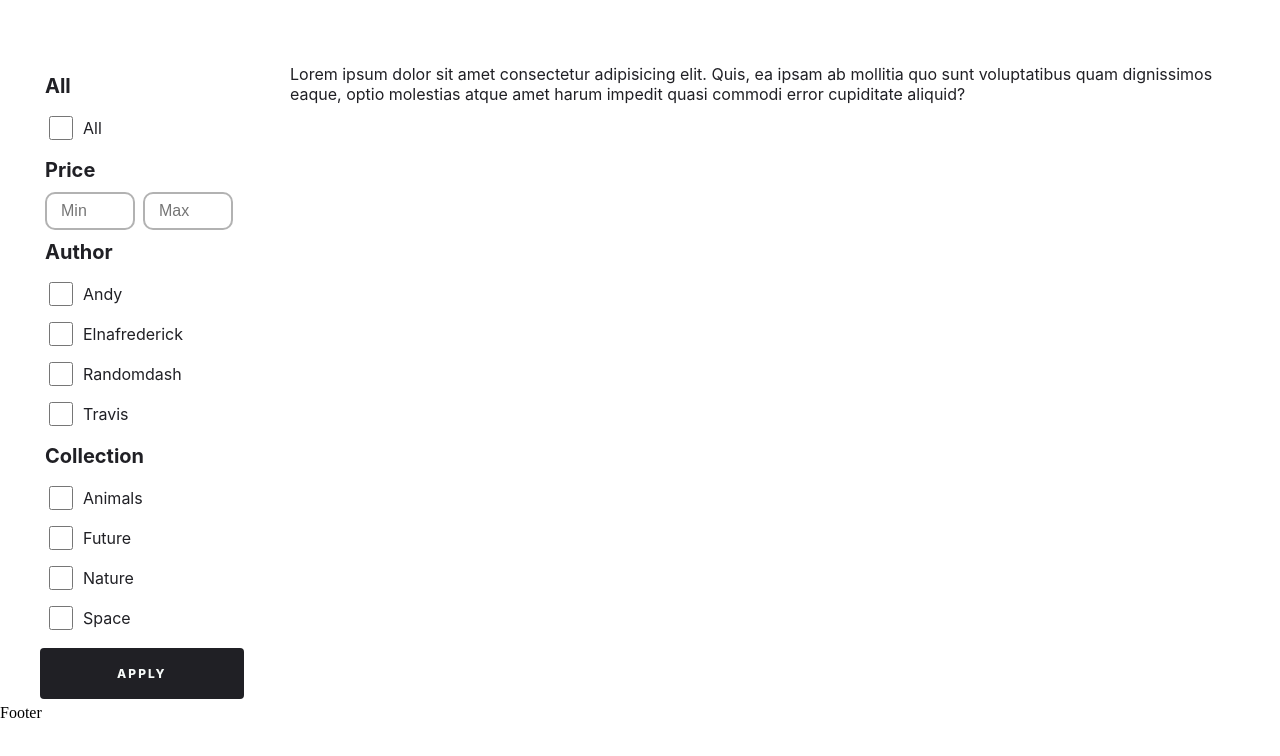
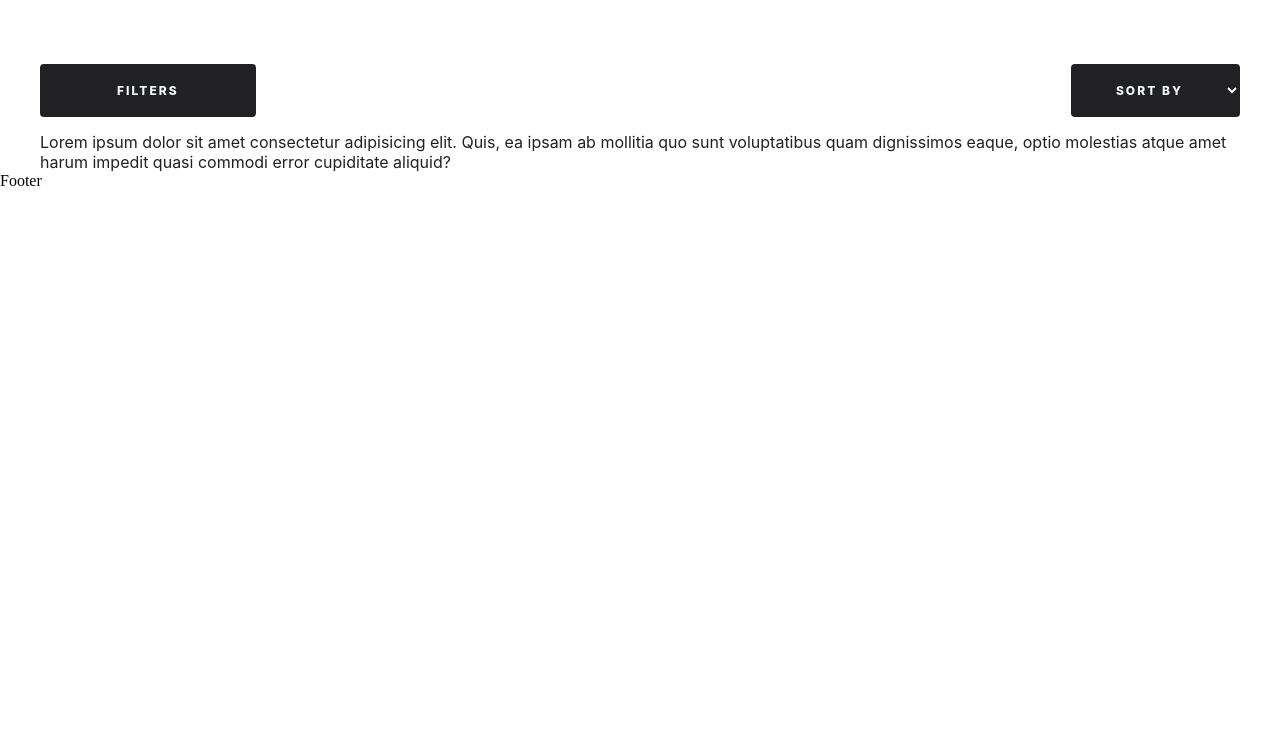
Before and after one commit to marcik357/fe_14__final_project, a React (Create React App) app: page / in a window 1280 px wide. Shown: the top 756 px of the page. Built offline with nearby package versions, Linux system fonts and the light colour scheme.

Commit message:
UPDATE: change html use one labels and inputs, change styles and names of some classes

```diff
--- a/src/components/Filter/filter.module.scss
+++ b/src/components/Filter/filter.module.scss
@@ -6,6 +6,16 @@
 
 button {
   all: unset;
+}
+
+select,
+option {
+  margin: 0;
+  padding: 0;
+  border: 0;
+  font-family: inherit;
+  font-size: 100%;
+  vertical-align: baseline;
 }
 
 // mobile
@@ -25,8 +35,13 @@ button {
     margin-top: 40px;
   }
 
+  &__nav {
+    display: flex;
+    justify-content: space-between;
+  }
+
   &__openBtn {
-    padding: 18px 25px;
+    padding: 18px 20px;
     border-radius: 4px;
     background: #202025;
     color: #f7fbfa;
@@ -37,7 +52,24 @@ button {
     cursor: pointer;
   }
 
-  &__sideWrapperBckg {
+  &__sortBtn {
+    padding: 18px 0;
+    border-radius: 4px;
+    background: #202025;
+    color: #f7fbfa;
+    font-size: 12px;
+    font-weight: 800;
+    letter-spacing: .17em;
+    text-align: center;
+    text-transform: uppercase;
+    cursor: pointer;
+  }
+
+  &__content {
+    margin-top: 15px;
+  }
+
+  &__sidebarBckg {
     position: absolute;
     transition: opacity .3s, visibility .3s;
     background: rgba(0, 0, 0, .6);
@@ -45,11 +77,11 @@ button {
     inset: 0;
   }
 
-  &__sideWrapper {
+  &__sidebarWrapper {
     position: absolute;
     top: 0;
     left: 0;
-    width: 320px;
+    width: 300px;
     height: 100%;
     transform: translateX(-100%);
     transition: transform .5s;
@@ -57,16 +89,16 @@ button {
     overflow-y: auto;
   }
 
-  &__sideWrapper.open {
+  &__sidebarWrapper.open {
     transform: translateX(0);
   }
 
-  &__sideWrapperBckg.open {
+  &__sidebarBckg.open {
     opacity: 1;
     visibility: visible;
   }
 
-  &__sideHeader {
+  &__sidebarHeader {
     display: flex;
     flex-direction: row;
     align-items: center;
@@ -75,7 +107,7 @@ button {
     border-bottom: 1px solid #e9e9e9;
   }
 
-  &__sideCloseBtn {
+  &__sidebarCloseBtn {
     display: flex;
     align-items: center;
     height: 56px;
@@ -87,22 +119,22 @@ button {
     cursor: pointer;
   }
 
-  &__sideBody {
-    height: calc(100% - 126px);
+  &__sidebarBody {
+    height: calc(100% - 122px);
     padding: 0 16px 5px;
     overflow-y: scroll;
   }
 
-  &__sideCategoryTitle {
+  &__sidebarCategoryTitle {
     margin: 10px 0;
     font-size: 20px;
   }
 
-  &__sideItem {
+  &__sidebarItem {
     font-size: 16px;
   }
 
-  &__sideItem label {
+  &__sidebarItem label {
     display: flex;
     align-items: center;
     padding: 8px 16px 8px 4px;
@@ -110,26 +142,26 @@ button {
     cursor: pointer;
   }
 
-  &__sideItem label:hover {
+  &__sidebarItem label:hover {
     border-radius: 4px;
     outline: 2px solid black;
   }
 
-  &__sideItem input {
+  &__sidebarItem input {
     width: 24px;
     height: 24px;
     margin: 0 10px 0 0;
     cursor: pointer;
   }
 
-  &__sideItemValue {
+  &__sidebarItemValue {
     display: flex;
     align-items: center;
     gap: 8px;
     font-size: 16px;
   }
 
-  &__sideItemValue input {
+  &__sidebarItemValue input {
     max-width: 90px;
     padding: 8px 14px;
     border: 2px solid rgba(0, 0, 0, .3);
@@ -137,11 +169,11 @@ button {
     font-size: 16px;
   }
 
-  &__sideItemValue input:hover {
+  &__sidebarItemValue input:hover {
     border: 2px solid black;
   }
 
-  &__sideFooter {
+  &__sidebarFooter {
     padding: 5px 0;
     text-align: center;
   }
@@ -157,18 +189,6 @@ button {
     text-transform: uppercase;
     cursor: pointer;
   }
-  // content with sidebar-filter
-  &__content {
-    margin-top: 15px;
-  }
-
-  &__contentList {
-    width: 100%;
-  }
-
-  &__contentSidebar {
-    display: none;
-  }
 }
 
 @media (min-width: 768px) {
@@ -176,6 +196,10 @@ button {
     &__openBtn,
     &__applyBtn {
       padding: 18px 77px;
+    }
+
+    &__sortBtn {
+      padding: 18px 15px;
     }
   }
 }
@@ -193,40 +217,41 @@ button {
       margin-top: 64px;
     }
 
-    &__openBtn {
+    &__content {
+      display: flex;
+      align-items: flex-start;
+      gap: 10px;
+    }
+
+    &__sidebarBckg.open {
+      position: relative;
+      visibility: hidden;
+      inset: unset;
+    }
+
+    &__sidebarWrapper {
+      transition: none;
+    }
+
+    &__sidebarWrapper.open {
+      position: relative;
+      transform: translateX(0);
+      transition: none;
+      overflow-y: auto;
+      visibility: visible;
+    }
+
+    &__sidebarHeader {
       display: none;
     }
 
-    &__sideWrapper {
-      display: none;
-    }
-    // content with sidebar-filter
-    &__content {
-      display: flex;
-      flex-direction: row-reverse;
-    }
-
-    &__contentList {
-      width: calc(100% - 250px);
-    }
-
-    &__contentSidebar {
-      display: block;
-      flex-shrink: 0;
-      width: 250px;
-      height: max-content;
-      // border-top: 1px solid #e9e9e9;
-      // border-right: 1px solid #e9e9e9;
-      // border-bottom: 1px solid #e9e9e9;
-    }
-
-    &__sideBody {
+    &__sidebarBody {
       height: calc(100% - 64px);
       padding: 0 5px 5px;
       overflow-y: auto;
     }
 
-    &__sideFooter {
+    &__sidebarFooter {
       text-align: inherit;
     }
   }
--- a/src/components/Filter/index.jsx
+++ b/src/components/Filter/index.jsx
@@ -8,167 +8,103 @@ import left from './img/left-chevron-svgrepo-com.svg';
 function Filter() {
   const [isOpen, setIsOpen] = useState(false);
 
-  const openModal = () => {
-    setIsOpen(true);
+  const toggleModal = () => {
+    setIsOpen(!isOpen);
   };
-  const closeModal = () => {
-    setIsOpen(false);
-  };
+
   return (
     <div className={styles.filter}>
       <div className={styles.filter__container}>
         <div className={styles.filter__wrapper}>
-          <button className={styles.filter__openBtn} type="button" onClick={openModal}>Filters</button>
-          <div className={`${styles.filter__sideWrapperBckg} ${isOpen ? styles.open : ''}`} onClick={closeModal}>
-            <div className={`${styles.filter__sideWrapper} ${isOpen ? styles.open : ''}`} onClick={(event) => event.stopPropagation()}>
-              <div className={styles.filter__sideHeader}>
-                <button className={styles.filter__sideCloseBtn} type="button" onClick={closeModal}>
+          <div className={styles.filter__nav}>
+            <button className={styles.filter__openBtn} type="button" onClick={toggleModal}>Filters</button>
+            <select name="sortBy" id="sortBy" className={styles.filter__sortBtn}>
+              <option disabled selected hidden value="Sort By">Sort By</option>
+              <option value="Lowest price">Lowest price</option>
+              <option value="Highest price">Highest price</option>
+            </select>
+          </div>
+          <div className={styles.filter__content}>
+            <div className={`${styles.filter__sidebarBckg} ${isOpen ? styles.open : ''}`} onClick={toggleModal}>
+              <div className={`${styles.filter__sidebarWrapper} ${isOpen ? styles.open : ''}`} onClick={(event) => event.stopPropagation()}>
+                <div className={styles.filter__sidebarHeader}>
+                  <button className={styles.filter__sidebarCloseBtn} type="button" onClick={toggleModal}>
                     <img src={left} alt="left-img" />
                     Filters
                   </button>
                 </div>
-              <div className={styles.filter__sideBody}>
-                <h4 className={styles.filter__sideCategoryTitle}>All</h4>
-                <div className={styles.filter__sideItem}>
+                <div className={styles.filter__sidebarBody}>
+                  <h4 className={styles.filter__sidebarCategoryTitle}>All</h4>
+                  <div className={styles.filter__sidebarItem}>
                     <label htmlFor="all">
                       <input type="checkbox" id="all" name="all" />
                       All
                     </label>
                   </div>
-                <h4 className={styles.filter__sideCategoryTitle}>Price</h4>
-                <div className={styles.filter__sideItemValue}>
+                  <h4 className={styles.filter__sidebarCategoryTitle}>Price</h4>
+                  <div className={styles.filter__sidebarItemValue}>
                     <input type="text" id="minPrice" name="minPrice" placeholder="Min" />
                     <input type="text" id="maxPrice" name="maxPrice" placeholder="Max" />
                   </div>
-                <h4 className={styles.filter__sideCategoryTitle}>Author</h4>
-                <div className={styles.filter__sideItem}>
+                  <h4 className={styles.filter__sidebarCategoryTitle}>Author</h4>
+                  <div className={styles.filter__sidebarItem}>
                     <label htmlFor="andy">
                       <input type="checkbox" id="andy" name="andy" />
                       Andy
                     </label>
                   </div>
-                <div className={styles.filter__sideItem}>
+                  <div className={styles.filter__sidebarItem}>
                     <label htmlFor="elnafrederick">
                       <input type="checkbox" id="elnafrederick" name="elnafrederick" />
                       Elnafrederick
                     </label>
                   </div>
-                <div className={styles.filter__sideItem}>
+                  <div className={styles.filter__sidebarItem}>
                     <label htmlFor="randomdash">
                       <input type="checkbox" id="randomdash" name="randomdash" />
                       Randomdash
                     </label>
                   </div>
-                <div className={styles.filter__sideItem}>
+                  <div className={styles.filter__sidebarItem}>
                     <label htmlFor="travis">
                       <input type="checkbox" id="travis" name="travis" />
                       Travis
                     </label>
                   </div>
-                <h4 className={styles.filter__sideCategoryTitle}>Collection</h4>
-                <div className={styles.filter__sideItem}>
+                  <h4 className={styles.filter__sidebarCategoryTitle}>Collection</h4>
+                  <div className={styles.filter__sidebarItem}>
                     <label htmlFor="animals">
                       <input type="checkbox" id="animals" name="animals" />
                       Animals
                     </label>
                   </div>
-                <div className={styles.filter__sideItem}>
+                  <div className={styles.filter__sidebarItem}>
                     <label htmlFor="future">
                       <input type="checkbox" id="future" name="future" />
                       Future
                     </label>
                   </div>
-                <div className={styles.filter__sideItem}>
+                  <div className={styles.filter__sidebarItem}>
                     <label htmlFor="nature">
                       <input type="checkbox" id="nature" name="nature" />
                       Nature
                     </label>
                   </div>
-                <div className={styles.filter__sideItem}>
+                  <div className={styles.filter__sidebarItem}>
                     <label htmlFor="space">
                       <input type="checkbox" id="space" name="space" />
                       Space
                     </label>
                   </div>
                 </div>
-              <div className={styles.filter__sideFooter}>
+                <div className={styles.filter__sidebarFooter}>
                   <button className={styles.filter__applyBtn} type="button">Apply</button>
                 </div>
               </div>
             </div>
-          <div className={styles.filter__content}>
             <section className={styles.filter__contentList}>
               <p>Lorem ipsum dolor sit amet consectetur adipisicing elit. Quis, ea ipsam ab mollitia quo sunt voluptatibus quam dignissimos eaque, optio molestias atque amet harum impedit quasi commodi error cupiditate aliquid?</p>
             </section>
-            <aside className={styles.filter__contentSidebar}>
-              <div className={styles.filter__sideBody}>
-                <h4 className={styles.filter__sideCategoryTitle}>All</h4>
-                <div className={styles.filter__sideItem}>
-                  <label htmlFor="all">
-                    <input type="checkbox" id="all" name="all" />
-                    All
-                  </label>
-                </div>
-                <h4 className={styles.filter__sideCategoryTitle}>Price</h4>
-                <div className={styles.filter__sideItemValue}>
-                  <input type="text" id="minPrice" name="minPrice" placeholder="Min" />
-                  <input type="text" id="maxPrice" name="maxPrice" placeholder="Max" />
-                </div>
-                <h4 className={styles.filter__sideCategoryTitle}>Author</h4>
-                <div className={styles.filter__sideItem}>
-                  <label htmlFor="andy">
-                    <input type="checkbox" id="andy" name="andy" />
-                    Andy
-                  </label>
-                </div>
-                <div className={styles.filter__sideItem}>
-                  <label htmlFor="elnafrederick">
-                    <input type="checkbox" id="elnafrederick" name="elnafrederick" />
-                    Elnafrederick
-                  </label>
-                </div>
-                <div className={styles.filter__sideItem}>
-                  <label htmlFor="randomdash">
-                    <input type="checkbox" id="randomdash" name="randomdash" />
-                    Randomdash
-                  </label>
-                </div>
-                <div className={styles.filter__sideItem}>
-                  <label htmlFor="travis">
-                    <input type="checkbox" id="travis" name="travis" />
-                    Travis
-                  </label>
-                </div>
-                <h4 className={styles.filter__sideCategoryTitle}>Collection</h4>
-                <div className={styles.filter__sideItem}>
-                  <label htmlFor="animals">
-                    <input type="checkbox" id="animals" name="animals" />
-                    Animals
-                  </label>
-                </div>
-                <div className={styles.filter__sideItem}>
-                  <label htmlFor="future">
-                    <input type="checkbox" id="future" name="future" />
-                    Future
-                  </label>
-                </div>
-                <div className={styles.filter__sideItem}>
-                  <label htmlFor="nature">
-                    <input type="checkbox" id="nature" name="nature" />
-                    Nature
-                  </label>
-                </div>
-                <div className={styles.filter__sideItem}>
-                  <label htmlFor="space">
-                    <input type="checkbox" id="space" name="space" />
-                    Space
-                  </label>
-                </div>
-              </div>
-              <div className={styles.filter__sideFooter}>
-                <button className={styles.filter__applyBtn} type="button">Apply</button>
-              </div>
-            </aside>
           </div>
         </div>
       </div>
```
Lines whose indentation alone changed are shown as unchanged.
